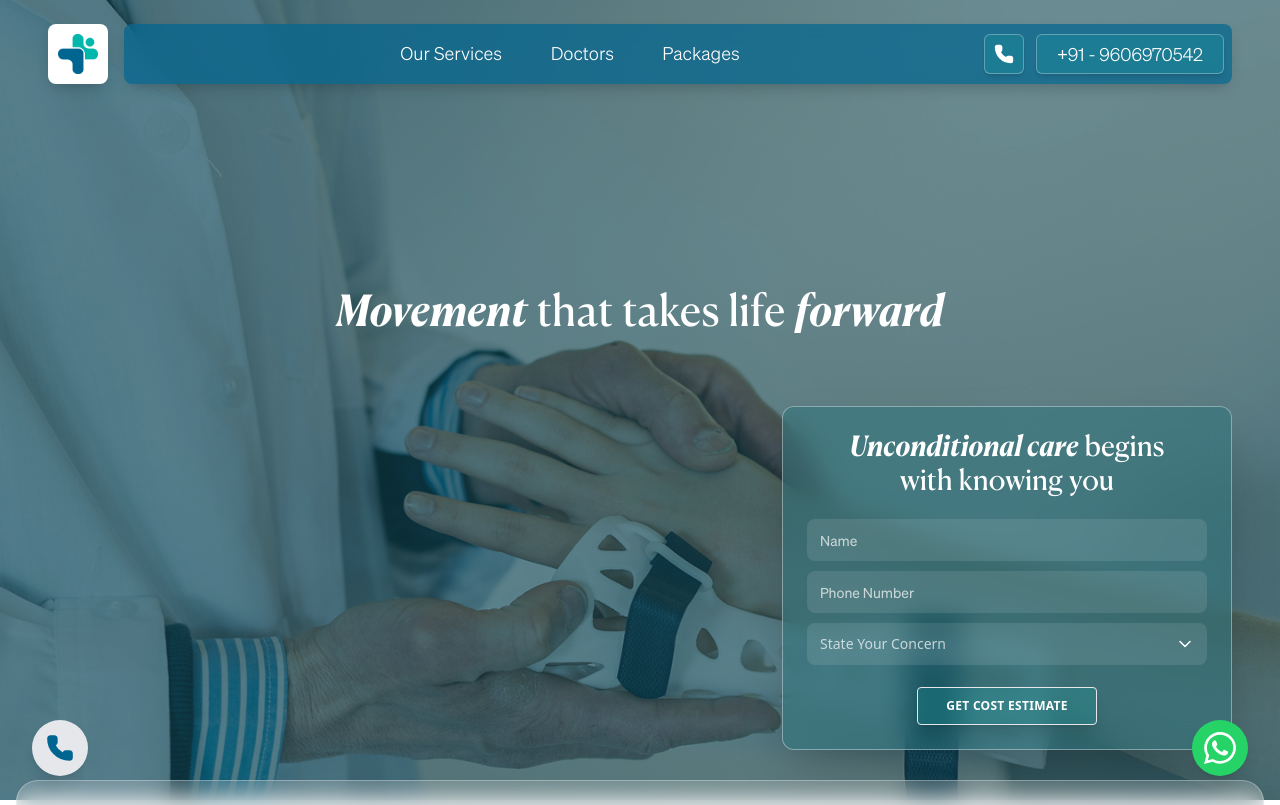
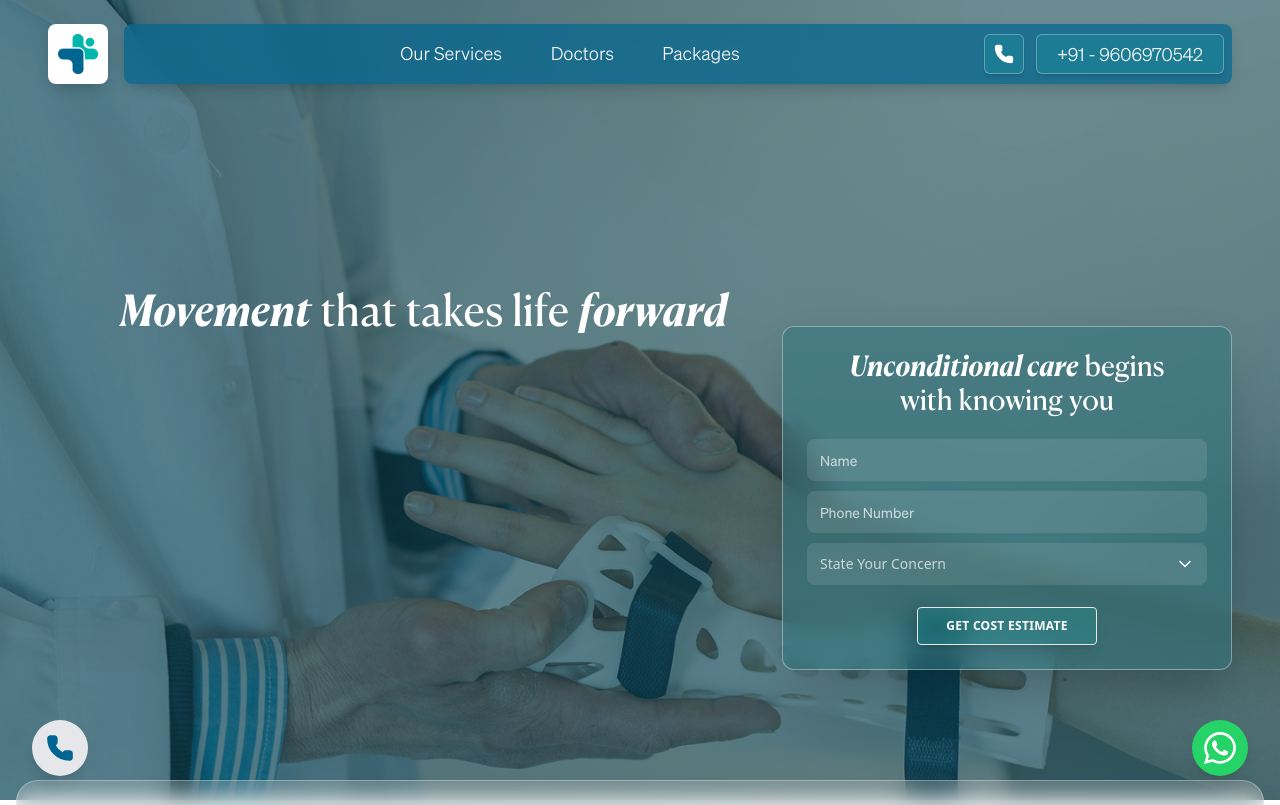
Before and after one commit to suman987654432/atreum, a React (Vite) app: page /department/orthopedics in a window 1280 px wide. Shown: the top 805 px of the page. Built offline with nearby package versions, Linux system fonts and the light colour scheme.

Commit message:
refactor: adjust layout and alignment in DepartmentHero and Ortho components for improved responsiveness

```diff
--- a/src/components/departments/DepartmentHero.jsx
+++ b/src/components/departments/DepartmentHero.jsx
@@ -205,26 +205,26 @@ const DepartmentHero = ({ data }) => {
                 <div className="absolute inset-0 bg-[#0e4857]/60"></div>
             </div>
 
-            <div className={`relative z-10 w-full h-full flex flex-col px-4 sm:px-6 md:px-8 lg:px-12 ${centerContent ? 'justify-start pt-32 sm:pt-40 lg:pt-72' : 'justify-center'}`}>
+            <div className={`relative z-10 w-full h-full flex flex-col px-4 md:px-12 ${centerContent ? 'justify-start pt-32 sm:pt-40 lg:pt-72' : 'justify-center'}`}>
                 {centerContent ? (
                     <>
-                        {/* Centered Title Section */}
-                        <div className="w-full flex justify-center mb-8 sm:mb-16 lg:mb-20">
-                            <h1 className="text-white font-canela font-normal text-[28px] sm:text-[38px] md:text-[42px] lg:text-[43px] leading-[36px] sm:leading-[48px] md:leading-[52px] lg:leading-[54px] tracking-normal text-center px-2">
+                        {/* Title Section (Left Aligned with micro offset) */}
+                        <div className="w-full max-w-[1700px] mx-auto flex justify-start mb-8 sm:mb-16 lg:mb-20 lg:pl-[72px]">
+                            <h1 className="text-white font-canela font-normal text-[28px] sm:text-[38px] md:text-[42px] lg:text-[43px] leading-[36px] sm:leading-[48px] md:leading-[52px] lg:leading-[54px] tracking-normal text-left">
                                 {title}
                             </h1>
                         </div>
 
                         {/* Form Section (Aligned Right) */}
                         <div className="w-full max-w-[1700px] mx-auto flex justify-end pb-10 sm:pb-12 lg:pb-0">
-                            <div className="w-full lg:w-[450px] max-w-full lg:max-w-[450px] lg:-mt-4">
+                            <div className="w-full lg:w-[450px] max-w-full lg:max-w-[450px] lg:-mt-24">
                                 {renderForm()}
                             </div>
                         </div>
                     </>
                 ) : (
                     <div className="w-full max-w-[1700px] mx-auto flex flex-col lg:flex-row items-center justify-between h-full pt-12 sm:pt-16 lg:pt-20 pb-10 sm:pb-12 lg:pb-0 gap-8 lg:gap-0">
-                        <div className={`w-full lg:w-1/2 text-white flex flex-col justify-center gap-6 sm:gap-6 lg:gap-8 items-center lg:items-start text-center lg:text-left lg:pl-[88px] lg:-mt-20`}>
+                        <div className={`w-full lg:w-1/2 text-white flex flex-col justify-center gap-6 sm:gap-6 lg:gap-8 items-start text-left lg:pl-[72px] lg:-mt-20`}>
                             <div className="space-y-8 sm:space-y-10 lg:space-y-6">
                                 {title ? (
                                     <h1 className="font-canela font-normal text-[28px] sm:text-[38px] md:text-[42px] lg:text-[43px] leading-[36px] sm:leading-[44px] md:leading-[48px] lg:leading-[54px] tracking-normal">
@@ -243,7 +243,7 @@ const DepartmentHero = ({ data }) => {
                             </div>
                         </div>
 
-                        <div className="w-full lg:w-[450px] max-w-full lg:max-w-[450px] lg:ml-auto lg:mt-8">
+                        <div className="w-full lg:w-[450px] max-w-full lg:max-w-[450px] lg:ml-auto lg:-mt-16">
                             {renderForm()}
                         </div>
                     </div>
--- a/src/components/departments/Ortho.jsx
+++ b/src/components/departments/Ortho.jsx
@@ -170,11 +170,11 @@ const Ortho = () => {
             </div>
 
             {/* Content Container */}
-            <div className="relative z-10 w-full h-full flex flex-col justify-center px-4 sm:px-6 md:px-8 lg:px-12">
+            <div className="relative z-10 w-full h-full flex flex-col justify-center px-4 md:px-12">
                 <div className="w-full max-w-[1700px] mx-auto flex flex-col lg:flex-row items-center justify-between h-full pt-12 sm:pt-16 lg:pt-20 pb-10 sm:pb-12 lg:pb-0 gap-8 lg:gap-0">
 
                     {/* Left Side Content */}
-                    <div className="w-full lg:w-1/2 text-white flex flex-col items-center lg:items-start text-center lg:text-left justify-center gap-6 sm:gap-6 lg:gap-8 lg:pl-[88px] lg:-mt-12">
+                    <div className="w-full lg:w-1/2 text-white flex flex-col items-start text-left justify-center gap-6 sm:gap-6 lg:gap-8 lg:pl-[72px] lg:-mt-12">
                         <div className="space-y-8 sm:space-y-10 lg:space-y-6">
                             <h1 className="font-canela font-normal text-[32px] sm:text-[38px] md:text-[42px] lg:text-[43px] leading-[36px] sm:leading-[44px] md:leading-[48px] lg:leading-[54px] tracking-normal">
                                 Open doors <br />
@@ -191,7 +191,7 @@ const Ortho = () => {
 
                     </div>
                     {/* Right Side Form */}
-                    <div className="w-full lg:w-[450px] max-w-full lg:max-w-[450px] lg:ml-auto lg:mt-64">
+                    <div className="w-full lg:w-[450px] max-w-full lg:max-w-[450px] lg:ml-auto lg:-mt-20">
                         <div className="bg-[#2C747C80] border-[1px] border-[#FFFFFF61] p-4 sm:p-5 md:p-6 rounded-xl shadow-2xl bg-blur-lg backdrop-blur-md">
                             <h3 className="text-white font-canela font-normal text-[20px] sm:text-[24px] md:text-[28px] leading-[28px] sm:leading-[30px] md:leading-[34px] tracking-normal text-center">
                                 <span className="font-bold italic">Unconditional care</span> begins
```
